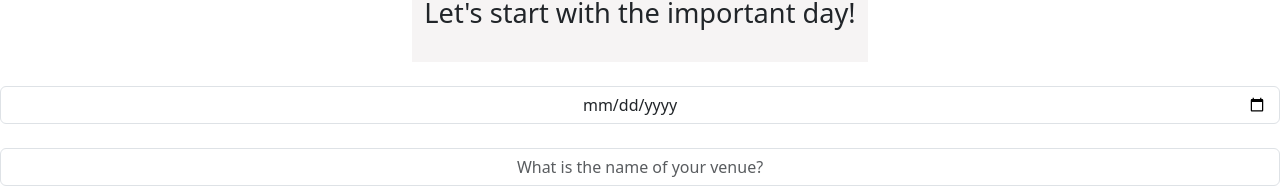
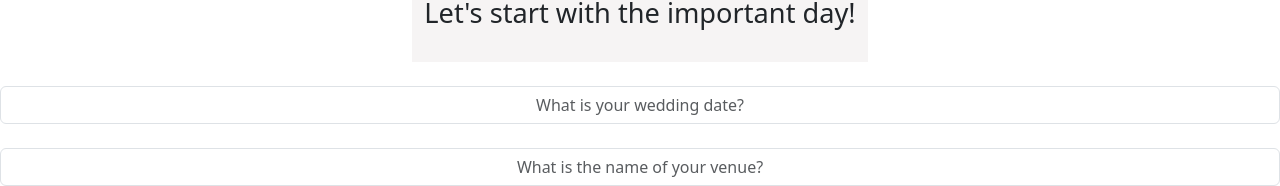
Before and after one commit to kolbykiernan/The-Nest, a React (Create React App) app in the folder frontend/: page /questionnaire in a window 1280 px wide. Shown: the part 125-311 px from the top of the page. Built offline with nearby package versions, Linux system fonts and the light colour scheme.

Commit message:
fixed date placeholder to default to text

```diff
--- a/frontend/src/views/questionnaire.js
+++ b/frontend/src/views/questionnaire.js
@@ -34,7 +34,7 @@ function Questionnaire () {
                     </Container>
                 </Navbar>
                 <br/>
-                <CustomDateInput placeholder="What is your wedding date?"/>
+                <CustomDateInput type="text" placeholder="What is your wedding date?"/>
                 <br/>
                 <Form.Control  type="text" placeholder="What is the name of your venue?" />
                 <br/>
```
